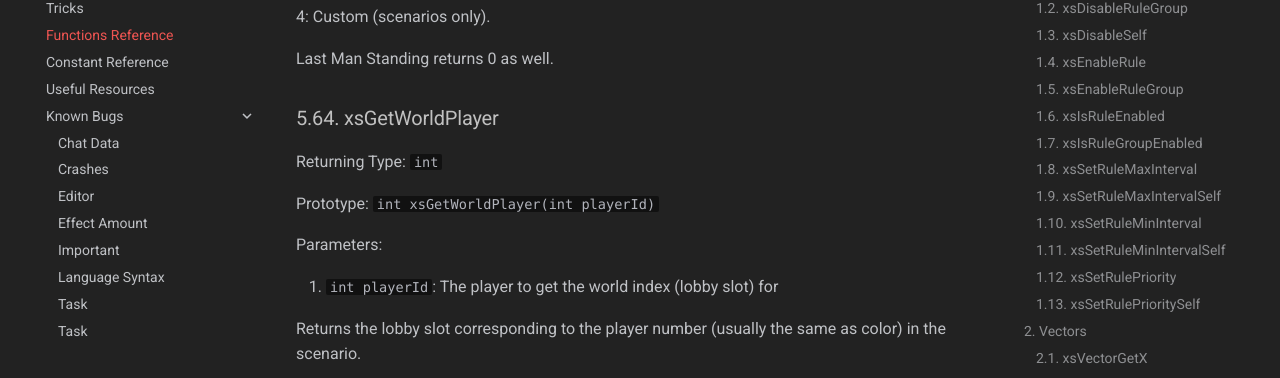
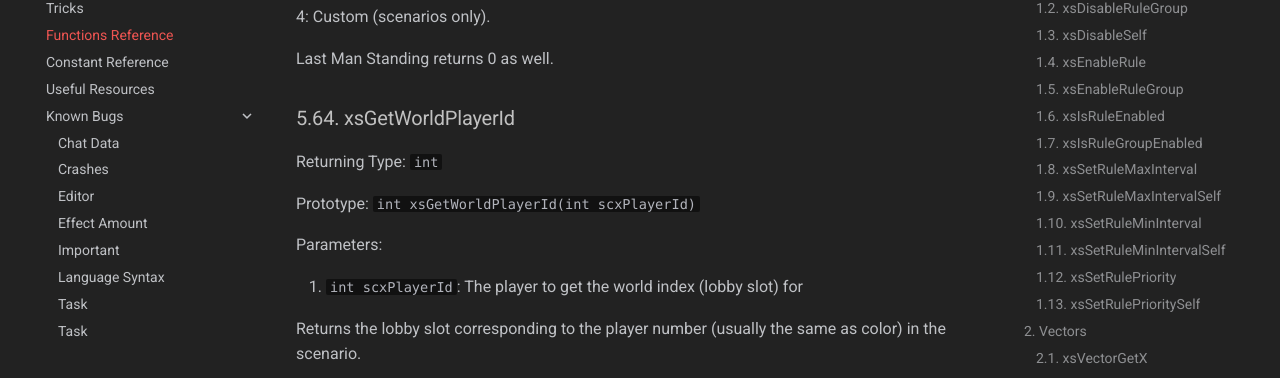
Before and after one commit to Divy1211/AoE2DE_UGC_Guide, an MkDocs documentation site: the page built from docs/general/xs/functions.md, in a window 1280 px wide and 900 px high, scrolled down 36185 px. Shown: the part 154-532 px from the top of the window. Built offline with MkDocs 1.6.1 and Material for MkDocs 9.7.7, drawn with Linux system fonts in a browser that asks for light colours; some web fonts are replaced; comment, search, counter and statistics services are not loaded.

Commit message:
Fix incorrect function name for xsGetWorldPlayerId

```diff
--- a/docs/general/xs/functions.md
+++ b/docs/general/xs/functions.md
@@ -1518,15 +1518,15 @@ Returns an integer corresponding to different victory settings in game. These ar
 
 Last Man Standing returns 0 as well.
 
-### 5.64. xsGetWorldPlayer
-
-Returning Type: `#!xs int`
-
-Prototype: `#!xs int xsGetWorldPlayer(int playerId)`
-
-Parameters:
-
-1.  `#!xs int playerId`: The player to get the world index (lobby slot) for
+### 5.64. xsGetWorldPlayerId
+
+Returning Type: `#!xs int`
+
+Prototype: `#!xs int xsGetWorldPlayerId(int scxPlayerId)`
+
+Parameters:
+
+1.  `#!xs int scxPlayerId`: The player to get the world index (lobby slot) for
 
 Returns the lobby slot corresponding to the player number (usually the same as color) in the scenario.
 
```
Also changed, not shown: docs/general/xs/functions.json, 1 other file.
